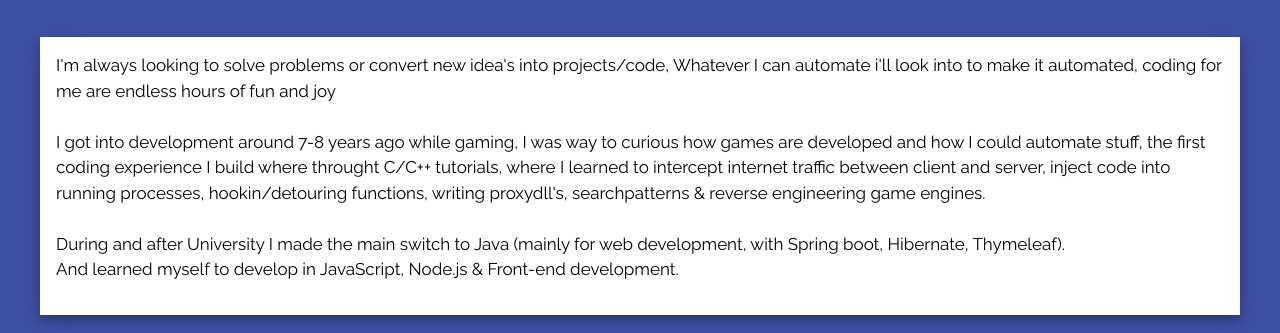
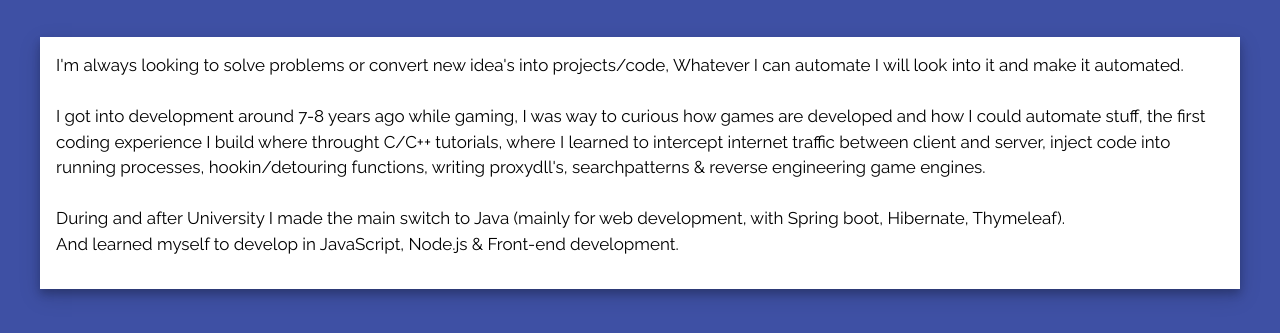
Before and after one commit to Dominat0rr/Dominat0rr.github.io, a plain HTML site: page about.html in a window 1280 px wide. Shown: the part 171-504 px from the top of the page. Drawn offline with Linux system fonts and the light colour scheme.

Commit message:
Fixed about me text

```diff
--- a/about.html
+++ b/about.html
@@ -45,7 +45,7 @@
                 <h1>About me: </h1>
                 <div class="row">
                     <div class="col">
-                        <p class="aboutme-text">I'm always looking to solve problems or convert new idea's into projects/code, Whatever I can automate i'll look into to make it automated, coding for me are endless hours of fun and joy<br><br>
+                        <p class="aboutme-text">I'm always looking to solve problems or convert new idea's into projects/code, Whatever I can automate I will look into it and make it automated.<br><br>
                         I got into development around 7-8 years ago while gaming, I was way to curious how games are developed and how I could automate stuff, the first coding experience I build where throught C/C++ tutorials,
                         where I learned to intercept internet traffic between client and server, inject code into running processes, hookin/detouring functions, writing proxydll's, searchpatterns & reverse engineering game engines.<br><br>
                         During and after University I made the main switch to Java (mainly for web development, with Spring boot, Hibernate, Thymeleaf).<br>And learned myself to develop in JavaScript, Node.js & Front-end development.</p>
```
